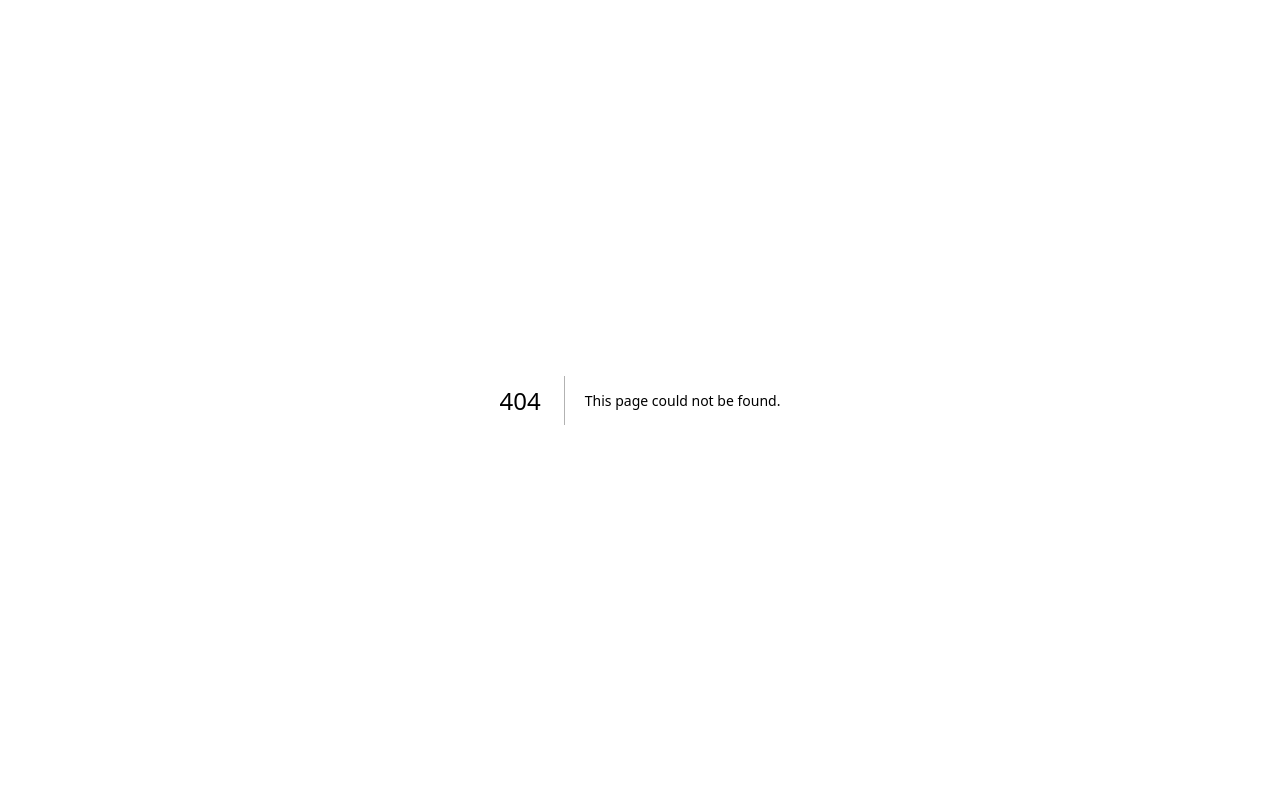
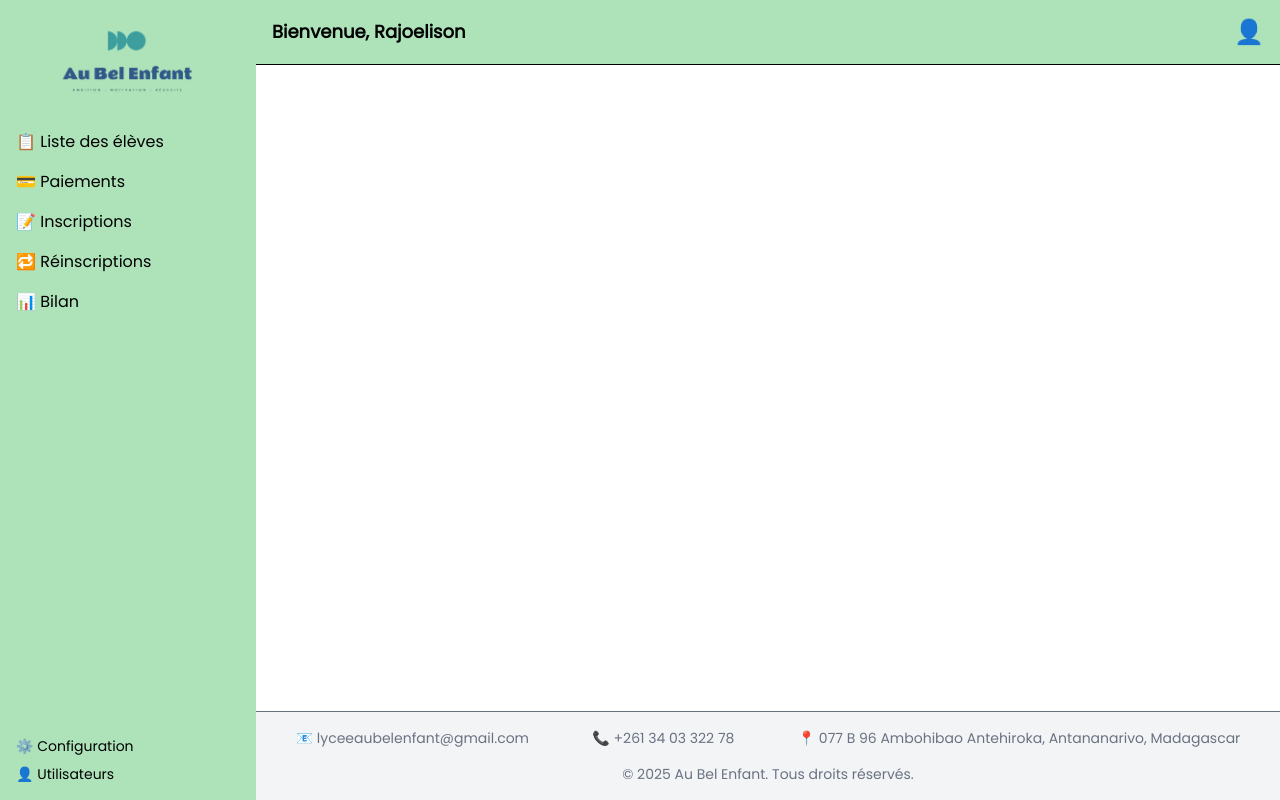
Before and after one commit to rajoelisonandry/School_Manager_Front, a Next.js app: page /home in a window 1280 px wide. Before the commit this address had no page. Built offline with nearby package versions, Linux system fonts and the light colour scheme.

Commit message:
login front + home front

```diff
--- a/src/app/globals.css
+++ b/src/app/globals.css
@@ -11,6 +11,8 @@
 
   --primary: #0C4415;
   --secondary: #228B22;
+
+  --custom_green: #AEE3BA;
 }
 
 @theme inline {
--- /dev/null
+++ b/src/app/home/page.tsx
@@ -0,0 +1,18 @@
+import Footer from "@/components/Footer";
+import Header from "@/components/Header";
+import Sidebar from "@/components/Sidebar";
+
+export default function HomePage() {
+  return (
+    <div className="flex h-screen">
+      <Sidebar />
+      <div className="flex flex-col flex-1">
+        <Header username="Rajoelison" />
+        <main className="flex-1 bg-white p-6">
+          {/* Content Here */}
+        </main>
+        <Footer />
+      </div>
+    </div>
+  );
+}
--- a/src/app/login/page.tsx
+++ b/src/app/login/page.tsx
@@ -1,4 +1,5 @@
 'use client';
+import Button from "@/components/Button";
 import Input from "@/components/Input"
 import Image from "next/image"
 import React, { useState } from "react"
@@ -7,7 +8,6 @@ const LoginPage = () => {
     const [user, setUser] = useState({username:"", password:""});
 
     const handleInputChange = (e: React.ChangeEvent<HTMLInputElement>) => {
-        // Handle input change logic here
         console.log(e.target.value);
     };
   return (
@@ -19,15 +19,16 @@ const LoginPage = () => {
         <div className="bg-white rounded-xl p-3">
             <Image
                 src="/assets/logo.png"
-                alt="Ma photo"
+                alt="logo"
                 width={300}
                 height={200}
             />
       <h2 className="text-center text-[var(--primary)]">Tongasoa</h2>
-      <form action="" method="post" className="w-full">
-        <Input onChange={handleInputChange} value={user.username} name="username"/>
-      </form>
-      <button className="">Hiditra</button>
+      <form action="" method="post" className="w-full flex flex-col space-y-4">
+            <Input onChange={handleInputChange} value={user.username} name="username" />
+            <Input onChange={handleInputChange} value={user.password} name="password" />
+            <Button text="Login ->" bgColor="[var(--primary)]" size="small" />
+        </form>
       </div>
       </div>
     </div>
--- /dev/null
+++ b/src/components/Button.tsx
@@ -0,0 +1,49 @@
+'use client';
+
+import React from 'react';
+
+interface ButtonProps {
+  text?: string;
+  bgColor?: string;
+  onClick?: () => void;
+  size?: 'small' | 'medium' | 'large';
+}
+
+const Button: React.FC<ButtonProps> = ({
+  text = 'Generate',
+  bgColor = 'bg-[#1C1A1C]',
+  onClick,
+  size = 'large',
+}) => {
+  const sizeClasses = {
+    small: 'h-10 w-32 text-sm',
+    medium: 'h-14 w-48 text-base',
+    large: 'h-20 w-60 text-base',
+  };
+
+  return (
+    <button
+      onClick={onClick}
+      className={`group relative flex items-center justify-center gap-3 rounded-full ${bgColor} transition-all duration-500
+        hover:bg-gradient-to-t hover:from-[var(--primary)] hover:to-[var(--secondary)]
+        hover:shadow-[inset_0_1px_0_rgba(255,255,255,0.4),inset_0_-4px_0_rgba(0,0,0,0.2),0_0_0_4px_rgba(255,255,255,0.2),0_0_180px_0_#9917FF]
+        hover:-translate-y-0.5
+        ${sizeClasses[size]}
+      `}
+    >
+      <svg
+        height={24}
+        width={24}
+        viewBox="0 0 24 24"
+        className="transition-all duration-[800ms] fill-[#AAAAAA] group-hover:fill-white group-hover:scale-110"
+      >
+        <path d="M10,21.236,6.755,14.745.264,11.5,6.755,8.255,10,1.764l3.245,6.491L19.736,11.5l-6.491,3.245ZM18,21l1.5,3L21,21l3-1.5L21,18l-1.5-3L18,18l-3,1.5ZM19.333,4.667,20.5,7l1.167-2.333L24,3.5,21.667,2.333,20.5,0,19.333,2.333,17,3.5Z" />
+      </svg>
+      <span className="text-[#AAAAAA] font-semibold transition-colors duration-300 group-hover:text-white">
+        {text}
+      </span>
+    </button>
+  );
+};
+
+export default Button;
--- /dev/null
+++ b/src/components/Footer.tsx
@@ -0,0 +1,18 @@
+export default function Footer() {
+  return (
+    <footer className="bg-gray-100 p-4 border-t text-sm text-center text-gray-500">
+      <div className="flex justify-around flex-wrap gap-4">
+        <div>
+          <strong>📧</strong> <a href="mailto:lyceeaubelenfant@gmail.com">lyceeaubelenfant@gmail.com</a>
+        </div>
+        <div>
+          <strong>📞</strong> +261 34 03 322 78
+        </div>
+        <div>
+          <strong>📍</strong> 077 B 96 Ambohibao Antehiroka, Antananarivo, Madagascar
+        </div>
+      </div>
+      <p className="mt-4">© 2025 Au Bel Enfant. Tous droits réservés.</p>
+    </footer>
+  );
+}
--- /dev/null
+++ b/src/components/Header.tsx
@@ -0,0 +1,13 @@
+// components/Header.tsx
+interface HeaderProps {
+  username: string;
+}
+
+export default function Header({ username }: HeaderProps) {
+  return (
+    <header className="flex justify-between items-center p-4 bg-[var(--custom_green)] border-b">
+      <h2 className="text-lg font-semibold">Bienvenue, {username}</h2>
+      <div className="text-2xl">👤</div>
+    </header>
+  );
+}
--- /dev/null
+++ b/src/components/Sidebar.tsx
@@ -0,0 +1,37 @@
+// components/Sidebar.js
+export default function Sidebar() {
+  return (
+    <aside className="w-64 bg-[var(--custom_green)] h-full flex flex-col justify-between p-4">
+      <div>
+        <div className="mb-6">
+          <img src="/assets/logo.png" alt="Logo" className="w-40 mx-auto" />
+        </div>
+        <nav className="space-y-4">
+          <button className="flex items-center gap-2 text-left hover:text-blue-600">
+            📋 Liste des élèves
+          </button>
+          <button className="flex items-center gap-2 text-left hover:text-blue-600">
+            💳 Paiements
+          </button>
+          <button className="flex items-center gap-2 text-left hover:text-blue-600">
+            📝 Inscriptions
+          </button>
+          <button className="flex items-center gap-2 text-left hover:text-blue-600">
+            🔁 Réinscriptions
+          </button>
+          <button className="flex items-center gap-2 text-left hover:text-blue-600">
+            📊 Bilan
+          </button>
+        </nav>
+      </div>
+      <div className="space-y-2">
+        <button className="flex items-center gap-2 text-left text-sm hover:text-blue-600">
+          ⚙️ Configuration
+        </button>
+        <button className="flex items-center gap-2 text-left text-sm hover:text-blue-600">
+          👤 Utilisateurs
+        </button>
+      </div>
+    </aside>
+  );
+}
```
Also changed, not shown: 1 other file (tests, documents, lock files or other folders).
